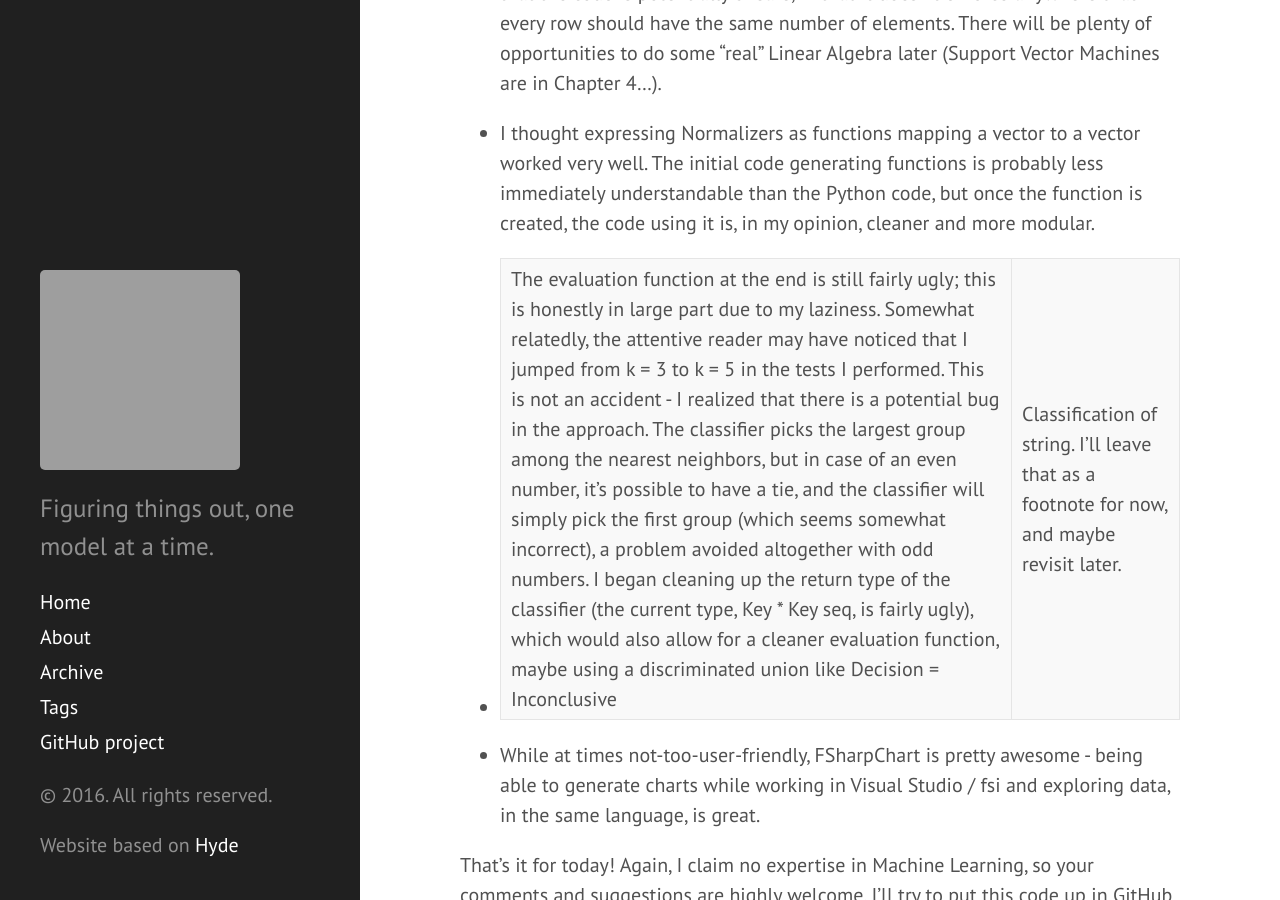
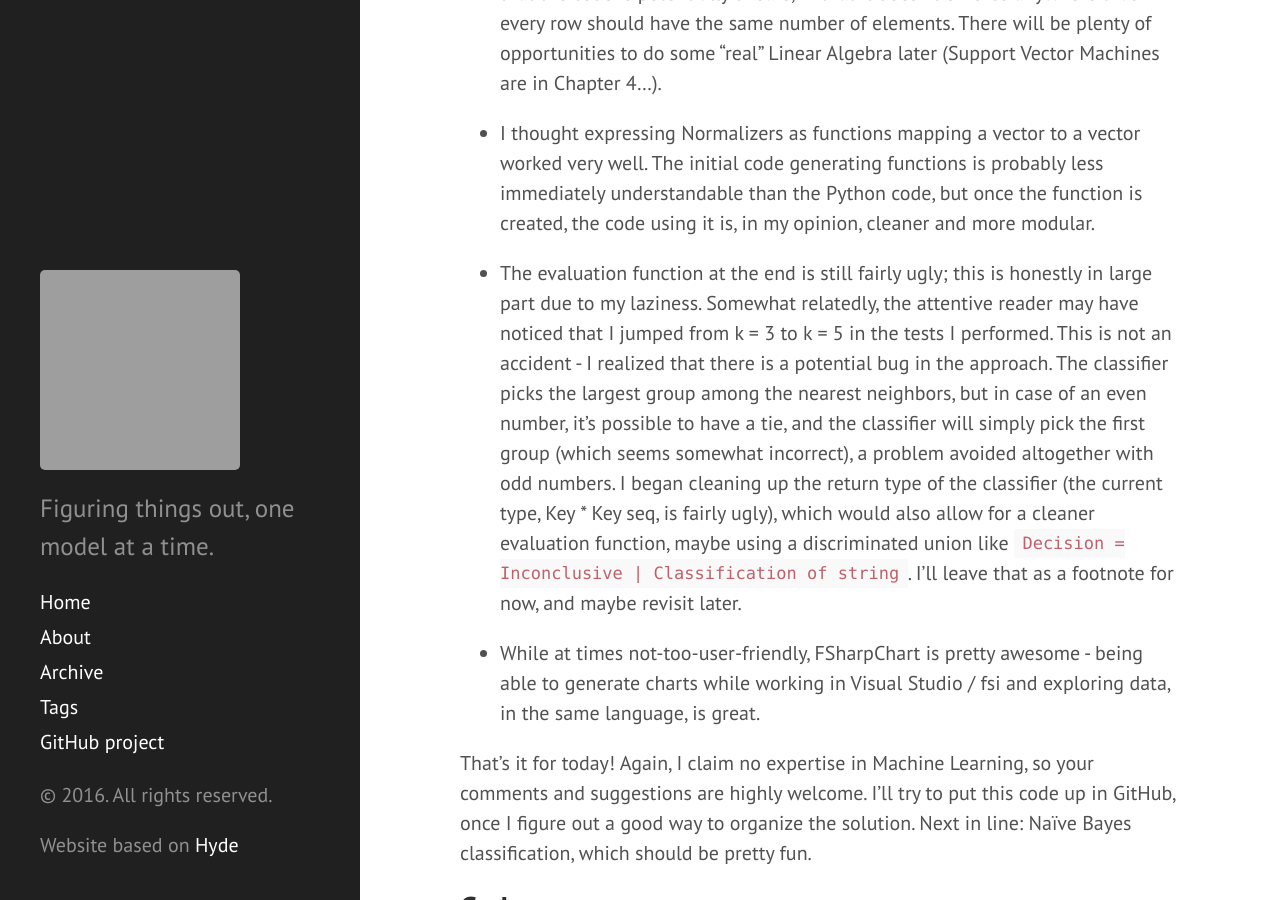
Before and after one commit to mathias-brandewinder/mathias-brandewinder.github.io, a Jekyll site: the page built from _posts/2012-08-01-Nearest-Neighbor-Classification-Part-2.md, in a window 1280 px wide and 900 px high, scrolled down 9906 px. Built offline with Jekyll 4.4.1, drawn with Linux system fonts in a browser that asks for light colours; comment, search, counter and statistics services are not loaded; grey boxes are pictures that could not be loaded.

Commit message:
2012/08 formatting fixes

```diff
--- a/_posts/2012-08-01-Nearest-Neighbor-Classification-Part-2.md
+++ b/_posts/2012-08-01-Nearest-Neighbor-Classification-Part-2.md
@@ -242,7 +242,7 @@ A few comments on my experience with the Python to F# conversion:
 
 * I thought expressing Normalizers as functions mapping a vector to a vector worked very well. The initial code generating functions is probably less immediately understandable than the Python code, but once the function is created, the code using it is, in my opinion, cleaner and more modular.
 
-* The evaluation function at the end is still fairly ugly; this is honestly in large part due to my laziness. Somewhat relatedly, the attentive reader may have noticed that I jumped from k = 3 to k = 5 in the tests I performed. This is not an accident - I realized that there is a potential bug in the approach. The classifier picks the largest group among the nearest neighbors, but in case of an even number, it's possible to have a tie, and the classifier will simply pick the first group (which seems somewhat incorrect), a problem avoided altogether with odd numbers. I began cleaning up the return type of the classifier (the current type, Key * Key seq, is fairly ugly), which would also allow for a cleaner evaluation function, maybe using a discriminated union like Decision = Inconclusive | Classification of string. I'll leave that as a footnote for now, and maybe revisit later.
+* The evaluation function at the end is still fairly ugly; this is honestly in large part due to my laziness. Somewhat relatedly, the attentive reader may have noticed that I jumped from k = 3 to k = 5 in the tests I performed. This is not an accident - I realized that there is a potential bug in the approach. The classifier picks the largest group among the nearest neighbors, but in case of an even number, it's possible to have a tie, and the classifier will simply pick the first group (which seems somewhat incorrect), a problem avoided altogether with odd numbers. I began cleaning up the return type of the classifier (the current type, Key * Key seq, is fairly ugly), which would also allow for a cleaner evaluation function, maybe using a discriminated union like `Decision = Inconclusive | Classification of string`. I'll leave that as a footnote for now, and maybe revisit later.
 
 * While at times not-too-user-friendly, FSharpChart is pretty awesome - being able to generate charts while working in Visual Studio / fsi and exploring data, in the same language, is great.
 
```
Also changed, not shown: _posts/2012-08-22-Visualization-of-Decision-Tree-classifier-with-MS-AGL.md (+1 -1 lines), assets/2012-08-22-Decision-Tree.PNG (renamed from assets/2012-08-22-2012%2f8%2fDecision-Tree.PNG).
